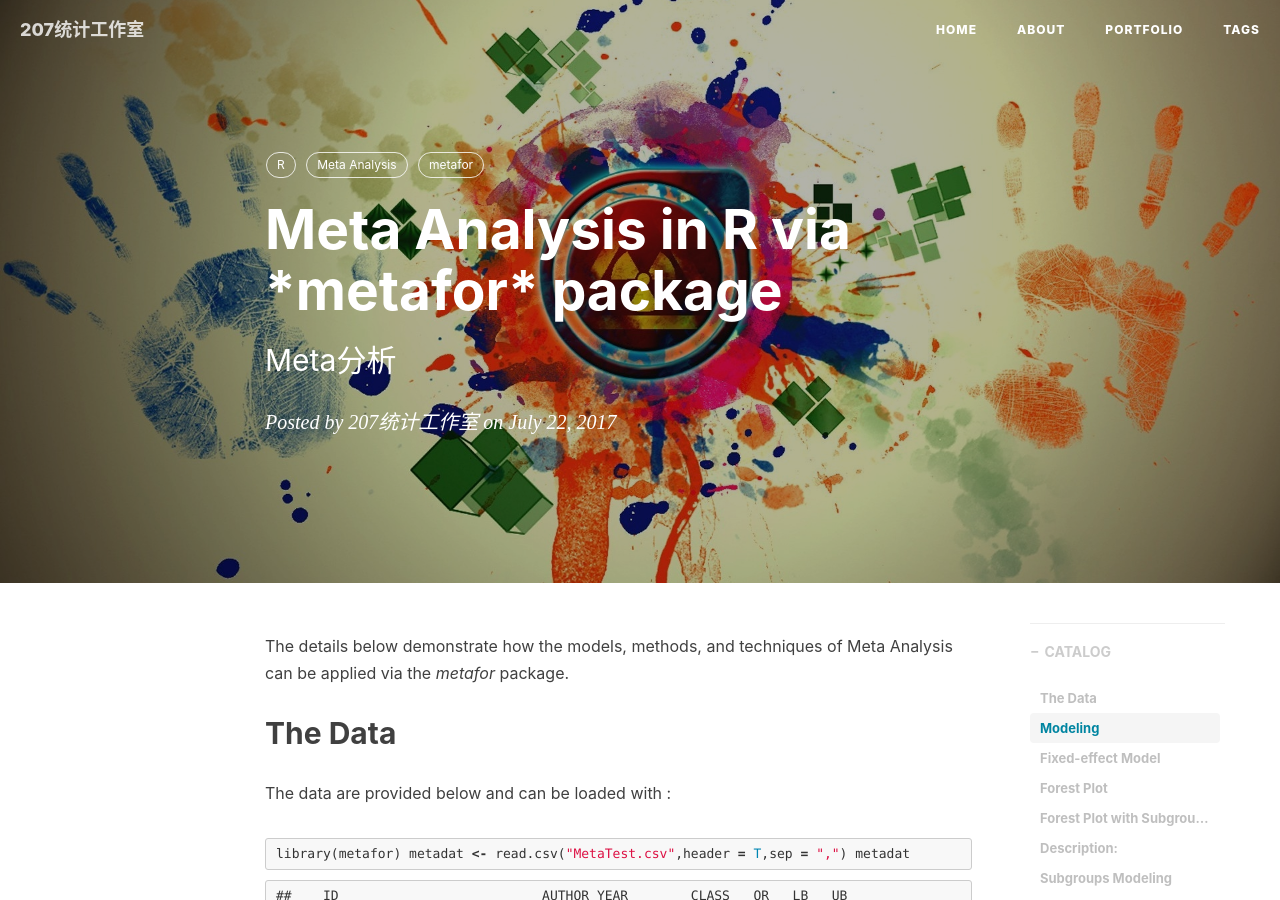
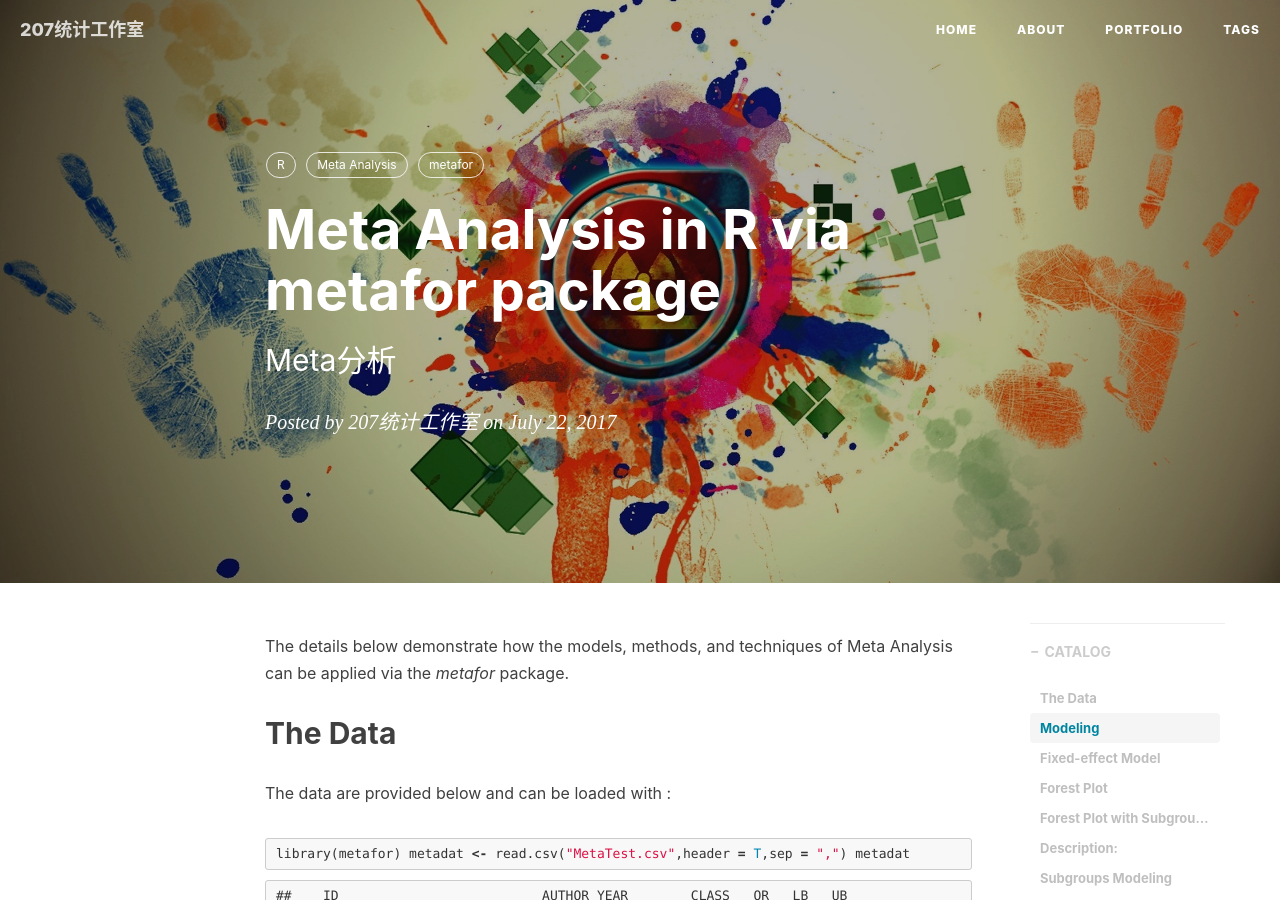
Before and after one commit to DawnYe/DawnYe.github.io, a Jekyll site: the page built from _posts/2017-07-22-MetaAnalysis.md, in a window 1280 px wide and 900 px high. Built offline with Jekyll 4.4.1, drawn with Linux system fonts in a browser that asks for light colours; nearby versions of some CDN libraries; comment, search, counter and statistics services are not loaded.

```diff
--- a/_posts/2017-07-22-MetaAnalysis.md
+++ b/_posts/2017-07-22-MetaAnalysis.md
@@ -1,6 +1,6 @@
 ---
 layout:     post
-title:      "Meta Analysis in R via *metafor* package"
+title:      "Meta Analysis in R via metafor package"
 subtitle:   "Meta分析"
 date:       2017-07-22 1:00:00
 author:     "207统计工作室"
@@ -154,7 +154,7 @@ predict(mod,transf = exp)
     ##    pred  ci.lb  ci.ub  cr.lb  cr.ub
     ##  1.0692 0.9893 1.1555 0.9893 1.1555
 
-These results shows the amount of heterogeneity ("between-trial variance") is estimated to be *$\\hat{\\tau}^2 = 0$* with a standard error of *$SE\[\\hat{\\tau}^2\] = 0.0064$* and the **I*<sup>2</sup> = 0*, **H*<sup>2</sup> = 1*. Since the **I*<sup>2</sup> = 0*, the fixed-effect model can be a more appropriate method. And test for heterogeneity is **Q* = 4.5908637, *P* − *v**a**l**u**e* = 0.8684174*,which shows less heterogeneity between thses studies.
+These results shows the amount of heterogeneity ("between-trial variance") is estimated to be *$\hat{\tau}^2 = 0$* with a standard error of *$SE\[\hat{\tau}^2\] = 0.0064$* and the **I*<sup>2</sup> = 0*, **H*<sup>2</sup> = 1*. Since the **I*<sup>2</sup> = 0*, the fixed-effect model can be a more appropriate method. And test for heterogeneity is **Q* = 4.5908637, *P* − *v**a**l**u**e* = 0.8684174*,which shows less heterogeneity between thses studies.
 
 Fixed-effect Model
 ------------------
```
